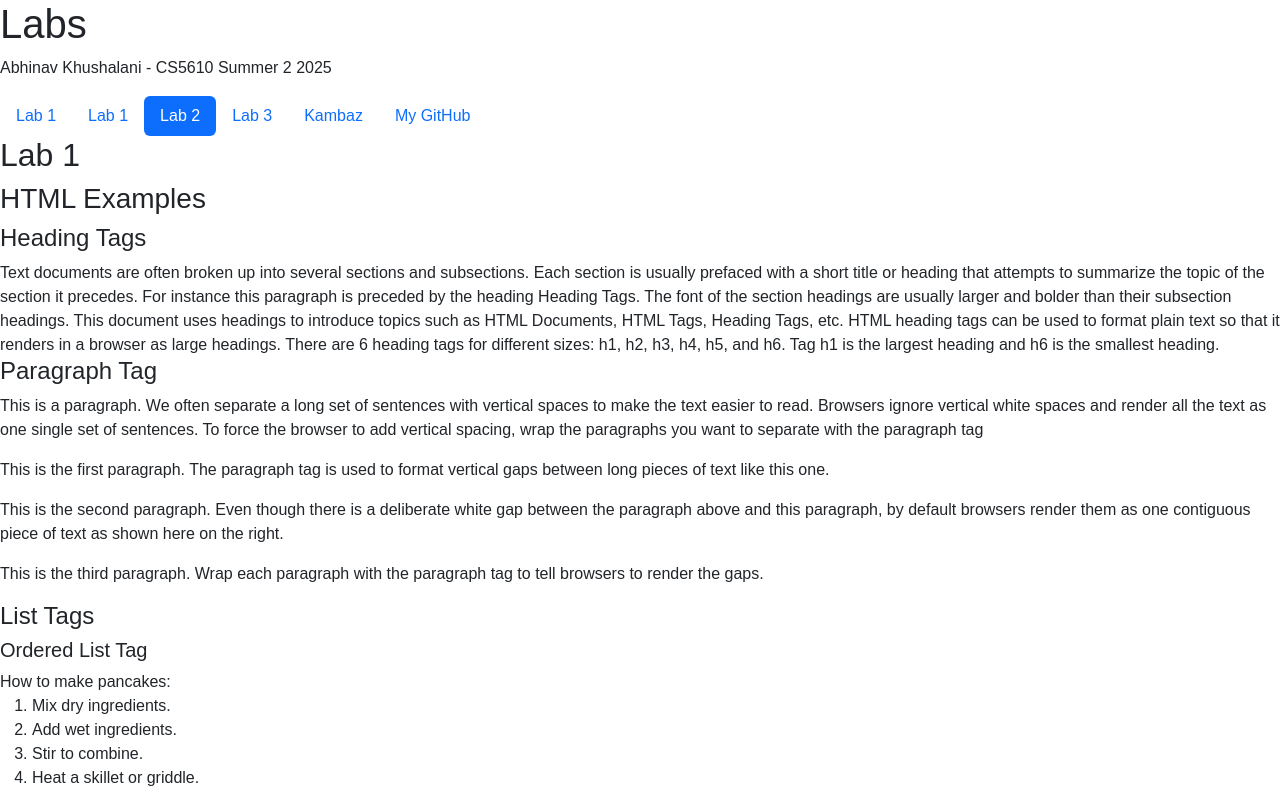
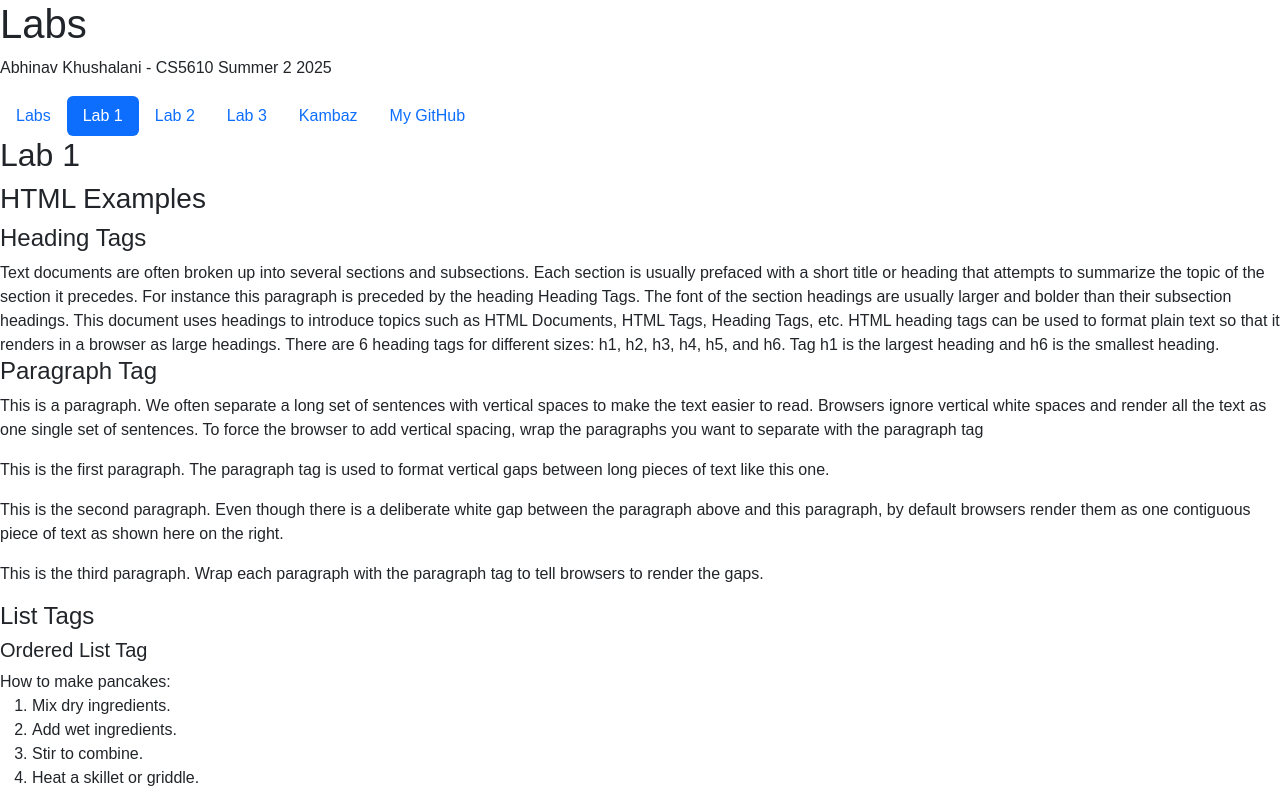
Before and after one commit to akhushalani/kambaz-react-web-app, a React (Vite) app: page /#/Labs/Lab1 in a window 1280 px wide. Shown: the top 793 px of the page. Built offline with nearby package versions, Linux system fonts and the light colour scheme.

Commit message:
Updated TOC for active navigation

```diff
--- a/src/Labs/TOC.tsx
+++ b/src/Labs/TOC.tsx
@@ -1,26 +1,39 @@
 import Nav from "react-bootstrap/Nav";
-import { Link } from "react-router-dom";
+import { Link, useLocation } from "react-router-dom";
+
 export default function TOC() {
+  const location = useLocation();
+  const currentPath = location.pathname;
+
+  const links = [
+    { to: "/Labs", label: "Labs" },
+    { to: "/Labs/Lab1", label: "Lab 1" },
+    { to: "/Labs/Lab2", label: "Lab 2" },
+    { to: "/Labs/Lab3", label: "Lab 3" },
+    { to: "/Kambaz", label: "Kambaz" },
+  ];
+
   return (
     <Nav variant="pills">
+      {links.map((link) => {
+        const isActive = currentPath === link.to;
+
+        return (
+          <Nav.Item key={link.to}>
+            <Nav.Link
+              as={Link}
+              to={link.to}
+              active={isActive}
+            >
+              {link.label}
+            </Nav.Link>
+          </Nav.Item>
+        );
+      })}
+
       <Nav.Item>
-       <Nav.Link to="/Labs" as={Link}>Lab 1</Nav.Link>
-     </Nav.Item>
-     <Nav.Item>
-       <Nav.Link to="/Labs/Lab1" as={Link}>Lab 1</Nav.Link>
-     </Nav.Item>
-     <Nav.Item>
-       <Nav.Link to="/Labs/Lab2" as={Link} active>Lab 2</Nav.Link>
-     </Nav.Item>
-     <Nav.Item>
-       <Nav.Link to="/Labs/Lab3" as={Link}>Lab 3</Nav.Link>
-     </Nav.Item>
-     <Nav.Item>
-       <Nav.Link to="/Kambaz" as={Link}>Kambaz</Nav.Link>
-     </Nav.Item>
-     <Nav.Item>
-       <Nav.Link href="https://github.com/akhushalani/kambaz-react-web-app">My GitHub</Nav.Link>
-     </Nav.Item>
+        <Nav.Link href="https://github.com/akhushalani/kambaz-react-web-app">My GitHub</Nav.Link>
+      </Nav.Item>
     </Nav>
   );
 }
```
